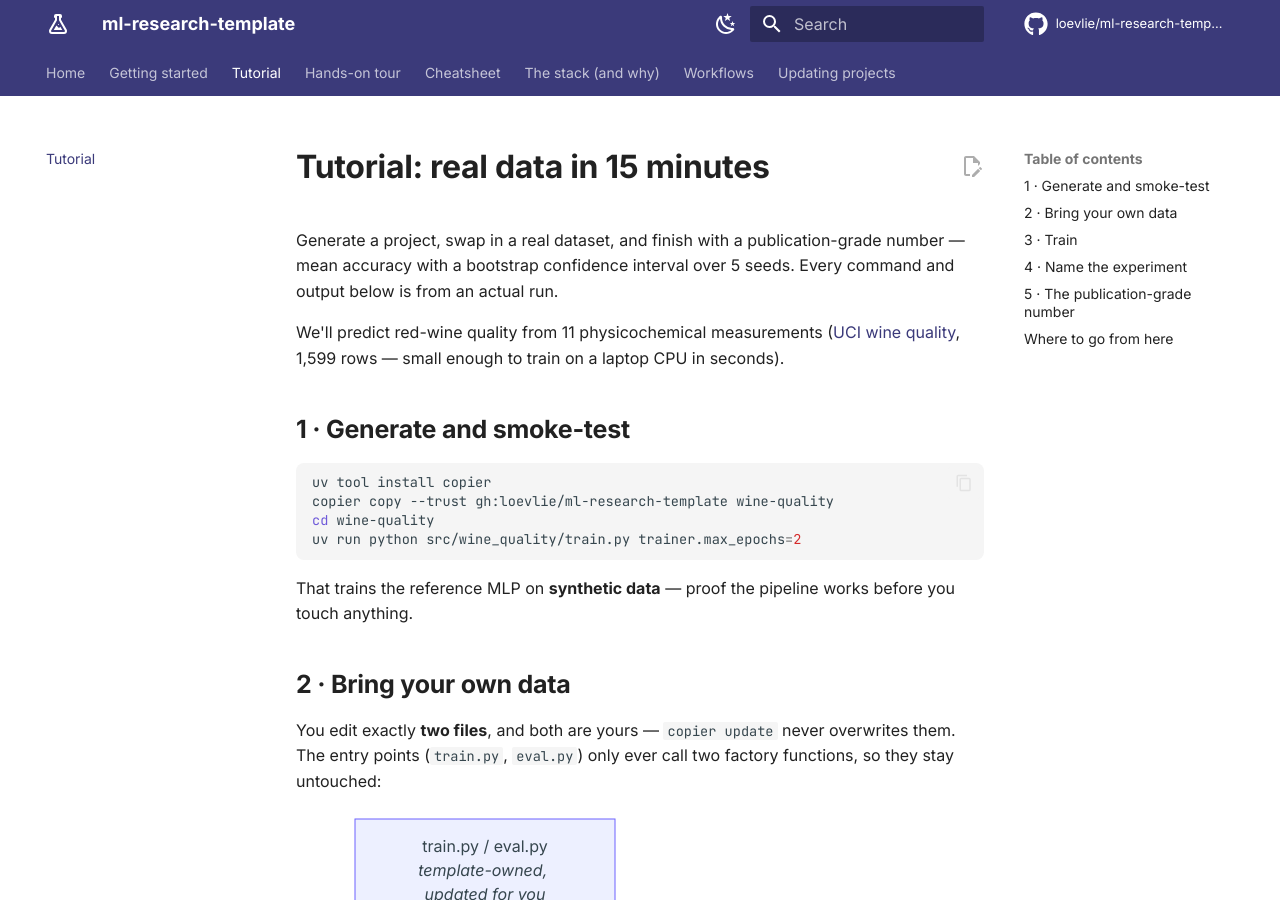
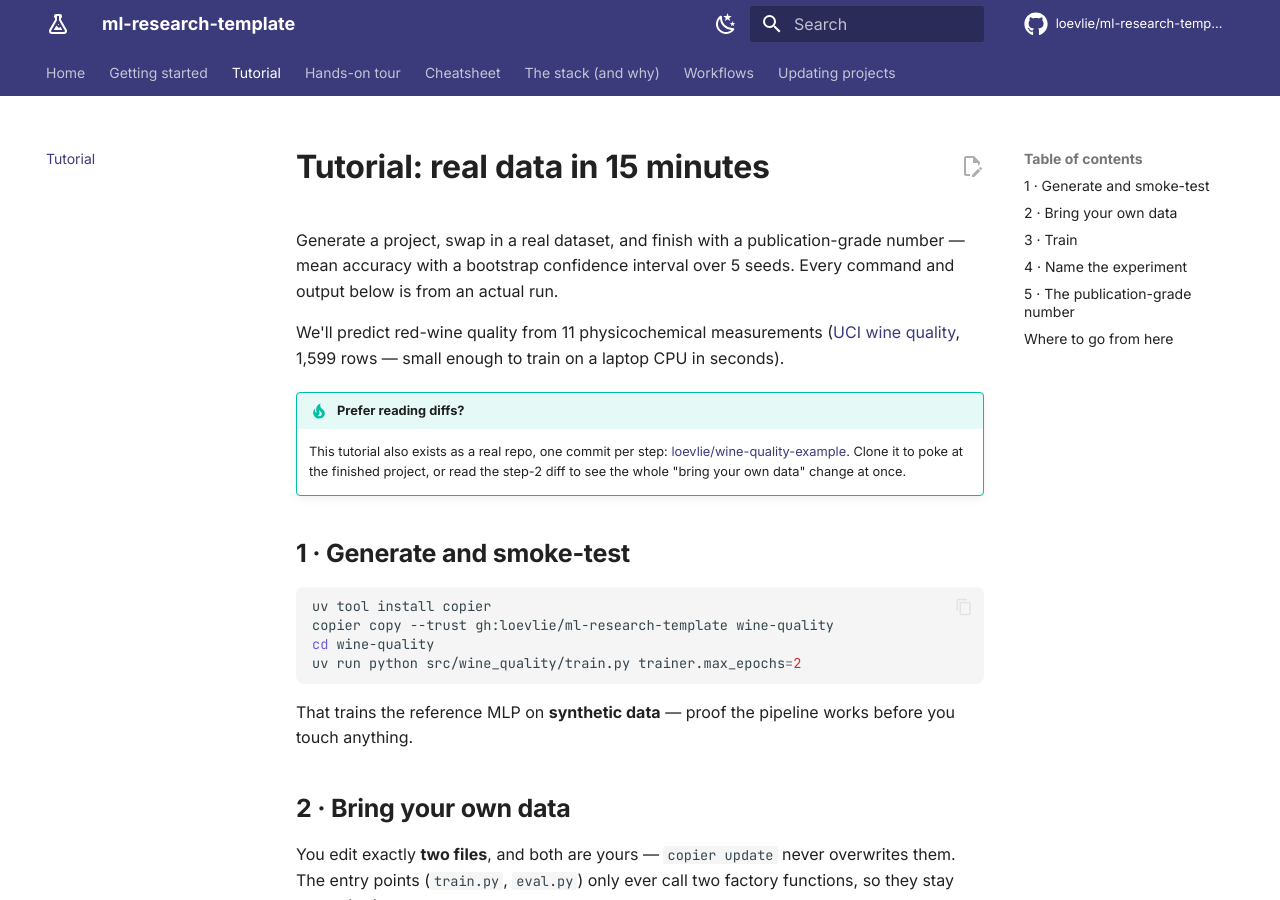
Before and after one commit to loevlie/ml-research-template, an MkDocs documentation site: the page built from docs/tutorial.md, in a window 1280 px wide and 900 px high. Built offline with MkDocs 1.6.1 and Material for MkDocs 9.7.7, drawn with Linux system fonts in a browser that asks for light colours; comment, search, counter and statistics services are not loaded.

Commit message:
Link the wine-quality-example walkthrough repo from tutorial and README

```diff
--- a/docs/tutorial.md
+++ b/docs/tutorial.md
@@ -7,6 +7,12 @@
 We'll predict red-wine quality from 11 physicochemical measurements
 ([UCI wine quality](https://archive.ics.uci.edu/dataset/186/wine+quality),
 1,599 rows — small enough to train on a laptop CPU in seconds).
+
+!!! tip "Prefer reading diffs?"
+    This tutorial also exists as a real repo, one commit per step:
+    [loevlie/wine-quality-example](https://github.com/loevlie/wine-quality-example).
+    Clone it to poke at the finished project, or read the step-2 diff to see
+    the whole "bring your own data" change at once.
 
 ## 1 · Generate and smoke-test
 
```
Also changed, not shown: README.md (+1 -1 lines).
